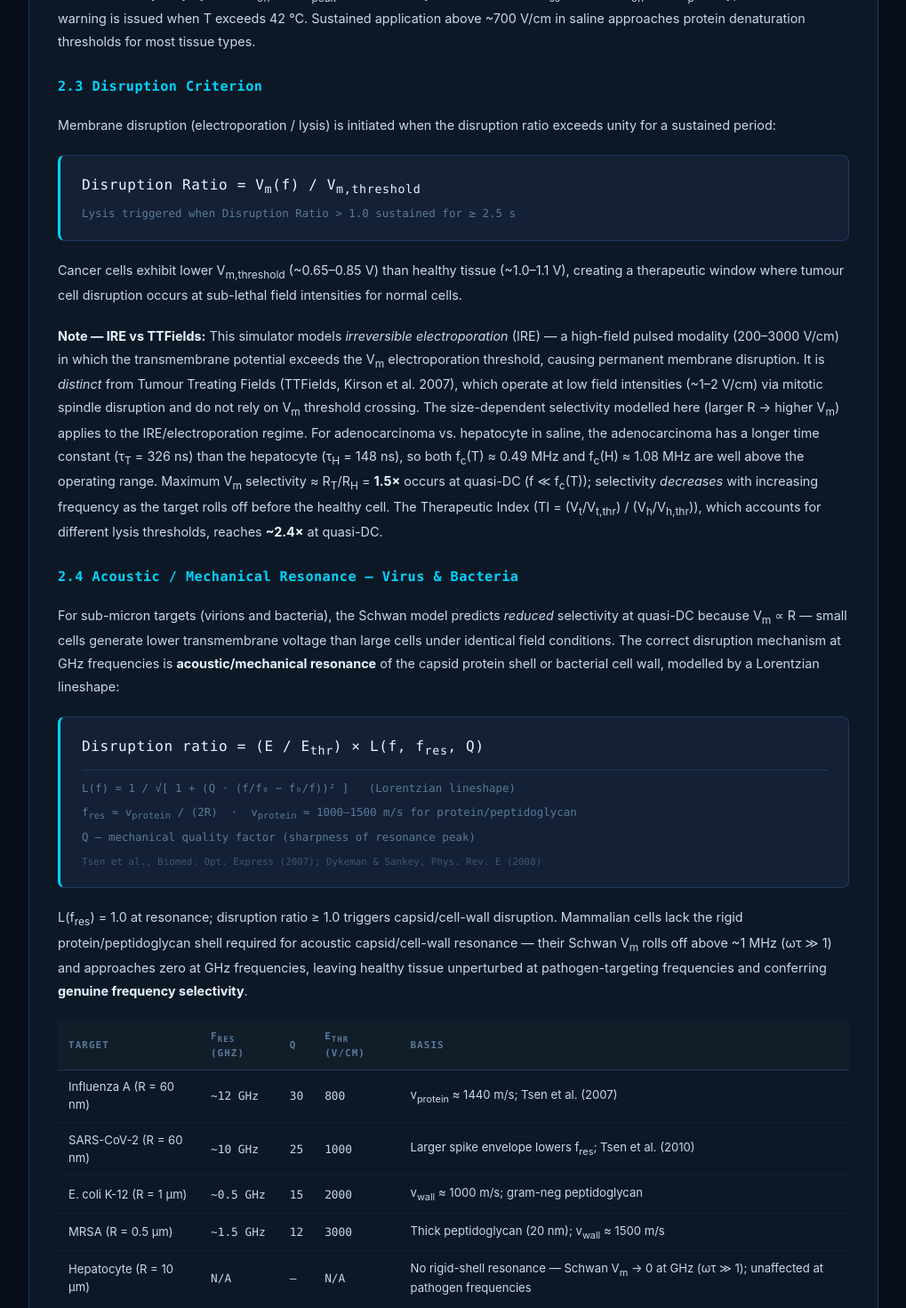
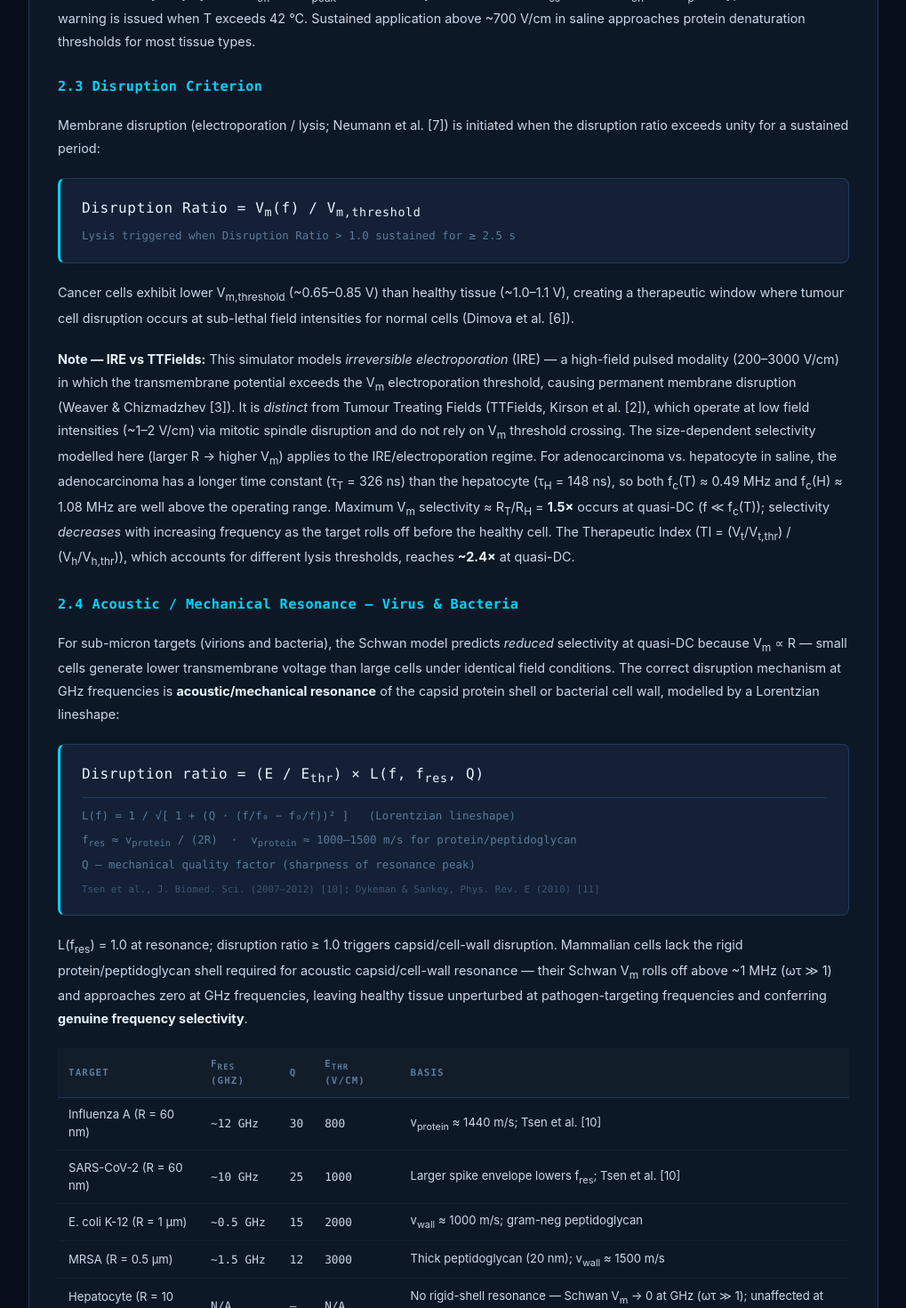
Before and after one commit to PreisTomer/ResoPulse, a Vue app in the folder frontend/: page /protocol in a window 1280 px wide. Shown: the part 2080-3550 px from the top of the page at 89% size, without its empty margins (260-1279 px from the left). Built offline with nearby package versions, Linux system fonts and the light colour scheme.

Commit message:
updated references in protocol page

```diff
--- a/frontend/src/views/ProtocolView.vue
+++ b/frontend/src/views/ProtocolView.vue
@@ -83,7 +83,7 @@ export default defineComponent({})
               <div class="eq-divider"></div>
               <div class="eq-sub">ω = 2πf &nbsp;&nbsp; τ = R · C<sub>m</sub> · (2σ<sub>e</sub> + σ<sub>i</sub>) / (2σ<sub>e</sub> · σ<sub>i</sub>)</div>
               <div class="eq-sub">C<sub>m</sub> = ε<sub>r</sub> · ε₀ / d &nbsp;&nbsp; f<sub>c</sub> = 1 / (2πτ)</div>
-              <div class="eq-note">Kotnik &amp; Miklavcic, Biophys. J. 79:670 (2000)</div>
+              <div class="eq-note">Kotnik &amp; Miklavcic, Biophys. J. 79:670 (2000) [9]</div>
             </div>
             <p class="body-text">
               The membrane time constant τ determines the characteristic frequency
@@ -140,7 +140,7 @@ export default defineComponent({})
 
             <h3 id="disruption" class="subsec-title">2.3 Disruption Criterion</h3>
             <p class="body-text">
-              Membrane disruption (electroporation / lysis) is initiated when the disruption ratio
+              Membrane disruption (electroporation / lysis; Neumann et al. [7]) is initiated when the disruption ratio
               exceeds unity for a sustained period:
             </p>
             <div class="eq-block">
@@ -150,14 +150,14 @@ export default defineComponent({})
             <p class="body-text">
               Cancer cells exhibit lower V<sub>m,threshold</sub> (~0.65–0.85 V) than healthy tissue
               (~1.0–1.1 V), creating a therapeutic window where tumour cell disruption occurs at
-              sub-lethal field intensities for normal cells.
+              sub-lethal field intensities for normal cells (Dimova et al. [6]).
             </p>
             <p class="body-text">
               <strong>Note — IRE vs TTFields:</strong> This simulator models
               <em>irreversible electroporation</em> (IRE) — a high-field pulsed modality
               (200–3000 V/cm) in which the transmembrane potential exceeds the V<sub>m</sub>
-              electroporation threshold, causing permanent membrane disruption. It is
-              <em>distinct</em> from Tumour Treating Fields (TTFields, Kirson et al. 2007), which
+              electroporation threshold, causing permanent membrane disruption (Weaver &amp; Chizmadzhev [3]). It is
+              <em>distinct</em> from Tumour Treating Fields (TTFields, Kirson et al. [2]), which
               operate at low field intensities (~1–2 V/cm) via mitotic spindle disruption and do
               not rely on V<sub>m</sub> threshold crossing. The size-dependent selectivity
               modelled here (larger R → higher V<sub>m</sub>) applies to the IRE/electroporation
@@ -187,7 +187,7 @@ export default defineComponent({})
               <div class="eq-sub">L(f) = 1 / √[ 1 + (Q · (f/f₀ − f₀/f))² ] &nbsp; (Lorentzian lineshape)</div>
               <div class="eq-sub">f<sub>res</sub> ≈ v<sub>protein</sub> / (2R) &nbsp;·&nbsp; v<sub>protein</sub> ≈ 1000–1500 m/s for protein/peptidoglycan</div>
               <div class="eq-sub">Q — mechanical quality factor (sharpness of resonance peak)</div>
-              <div class="eq-note">Tsen et al., Biomed. Opt. Express (2007); Dykeman &amp; Sankey, Phys. Rev. E (2008)</div>
+              <div class="eq-note">Tsen et al., J. Biomed. Sci. (2007–2012) [10]; Dykeman &amp; Sankey, Phys. Rev. E (2010) [11]</div>
             </div>
             <p class="body-text">
               L(f<sub>res</sub>) = 1.0 at resonance; disruption ratio ≥ 1.0 triggers capsid/cell-wall
@@ -213,14 +213,14 @@ export default defineComponent({})
                   <td class="mono primary-val">~12 GHz</td>
                   <td class="mono">30</td>
                   <td class="mono cancer-val">800</td>
-                  <td>v<sub>protein</sub> ≈ 1440 m/s; Tsen et al. (2007)</td>
+                  <td>v<sub>protein</sub> ≈ 1440 m/s; Tsen et al. [10]</td>
                 </tr>
                 <tr>
                   <td>SARS-CoV-2 (R = 60 nm)</td>
                   <td class="mono primary-val">~10 GHz</td>
                   <td class="mono">25</td>
                   <td class="mono cancer-val">1000</td>
-                  <td>Larger spike envelope lowers f<sub>res</sub>; Tsen et al. (2010)</td>
+                  <td>Larger spike envelope lowers f<sub>res</sub>; Tsen et al. [10]</td>
                 </tr>
                 <tr>
                   <td>E. coli K-12 (R = 1 µm)</td>
@@ -264,7 +264,7 @@ export default defineComponent({})
             <div class="eq-block">
               <div class="eq-main">V<sub>m,eff</sub>(t<sub>p</sub>) = V<sub>m,DC</sub>(f) × (1 − exp(−t<sub>p</sub> / τ))</div>
               <div class="eq-sub">τ = R · C<sub>m</sub> · (2σ<sub>e</sub>+σ<sub>i</sub>) / (2σ<sub>e</sub>·σ<sub>i</sub>)</div>
-              <div class="eq-note">Stacey et al. (2003); Schoenbach et al. (2001)</div>
+              <div class="eq-note">Stacey et al. [8]; Schoenbach et al. [12]</div>
             </div>
             <p class="body-text">
               At t<sub>p</sub> = 10 ns in saline: τ<sub>E.coli</sub> ≈ 14 ns → factor ≈ 0.51;
@@ -460,22 +460,22 @@ export default defineComponent({})
                 <tr>
                   <td>IRE / electroporation field range</td>
                   <td class="mono primary-val">100–1000 V/cm</td>
-                  <td>Sub-ablative to ablative IRE range (Davalos 2005). Note: TTFields (Kirson 2007) use ~1–3 V/cm via mitotic spindle disruption — a distinct, non-V<sub>m</sub>-threshold mechanism not modelled here</td>
+                  <td>Sub-ablative to ablative IRE range (Davalos et al. [4]). Note: TTFields (Kirson et al. [2]) use ~1–3 V/cm via mitotic spindle disruption — a distinct, non-V<sub>m</sub>-threshold mechanism not modelled here</td>
                 </tr>
                 <tr>
                   <td>Acoustic resonance — Influenza A</td>
                   <td class="mono primary-val">f<sub>res</sub> ≈ 12 GHz · E<sub>thr</sub> = 800 V/cm</td>
-                  <td>Capsid disruption threshold at resonance. Mammalian cells unaffected (no GHz resonance). Ref: Tsen et al. (2007)</td>
+                  <td>Capsid disruption threshold at resonance. Mammalian cells unaffected (no GHz resonance). Ref: Tsen et al. [10]</td>
                 </tr>
                 <tr>
                   <td>Acoustic resonance — SARS-CoV-2</td>
                   <td class="mono primary-val">f<sub>res</sub> ≈ 10 GHz · E<sub>thr</sub> = 1000 V/cm</td>
-                  <td>Spike-protein envelope resonance; larger effective radius vs. Influenza. Ref: Tsen et al. (2010)</td>
+                  <td>Spike-protein envelope resonance; larger effective radius vs. Influenza. Ref: Tsen et al. [10]</td>
                 </tr>
                 <tr>
                   <td>Acoustic resonance — E. coli</td>
                   <td class="mono warn-val">f<sub>res</sub> ≈ 0.5 GHz · E<sub>thr</sub> = 2000 V/cm</td>
-                  <td>Peptidoglycan cell-wall resonance. Higher E<sub>thr</sub> than viruses due to larger mass. Ref: Dykeman &amp; Sankey (2008)</td>
+                  <td>Peptidoglycan cell-wall resonance. Higher E<sub>thr</sub> than viruses due to larger mass. Ref: Dykeman &amp; Sankey (2010) [11]</td>
                 </tr>
                 <tr>
                   <td>GHz field SAR caution</td>
@@ -581,7 +581,7 @@ export default defineComponent({})
                   <em>Prospects for a novel ultrashort pulsed laser technology for pathogen inactivation.</em>
                   Journal of Biomedical Science. 2012;19:1–8.
                   doi:10.1186/1423-0127-19-62
-                  <span class="ref-note">[Acoustic resonance disruption of viral capsids at GHz frequencies; f<sub>res</sub> values for influenza used in this simulator]</span>
+                  <span class="ref-note">[Review consolidating 2007–2012 experimental data on acoustic resonance disruption of viral capsids; f<sub>res</sub> and E<sub>thr</sub> values for Influenza A and SARS-CoV-2 used in this simulator]</span>
                 </span>
               </li>
               <li class="ref-item">
@@ -592,6 +592,16 @@ export default defineComponent({})
                   Physical Review E. 2010;81:021918.
                   doi:10.1103/PhysRevE.81.021918
                   <span class="ref-note">[Lorentzian resonance lineshape model; Q-factor basis for capsid disruption simulation]</span>
+                </span>
+              </li>
+              <li class="ref-item">
+                <span class="ref-num">[12]</span>
+                <span class="ref-body">
+                  Schoenbach KH, Beebe SJ, Buescher ES.
+                  <em>Intracellular effect of ultrashort electrical pulses.</em>
+                  Bioelectromagnetics. 2001;22(6):440–448.
+                  doi:10.1002/bem.71
+                  <span class="ref-note">[Foundational nsEP paper; pulse step-response charging of membranes with t<sub>p</sub> ≪ τ; basis for nsEP selectivity model in Section 2.5]</span>
                 </span>
               </li>
             </ol>
```
